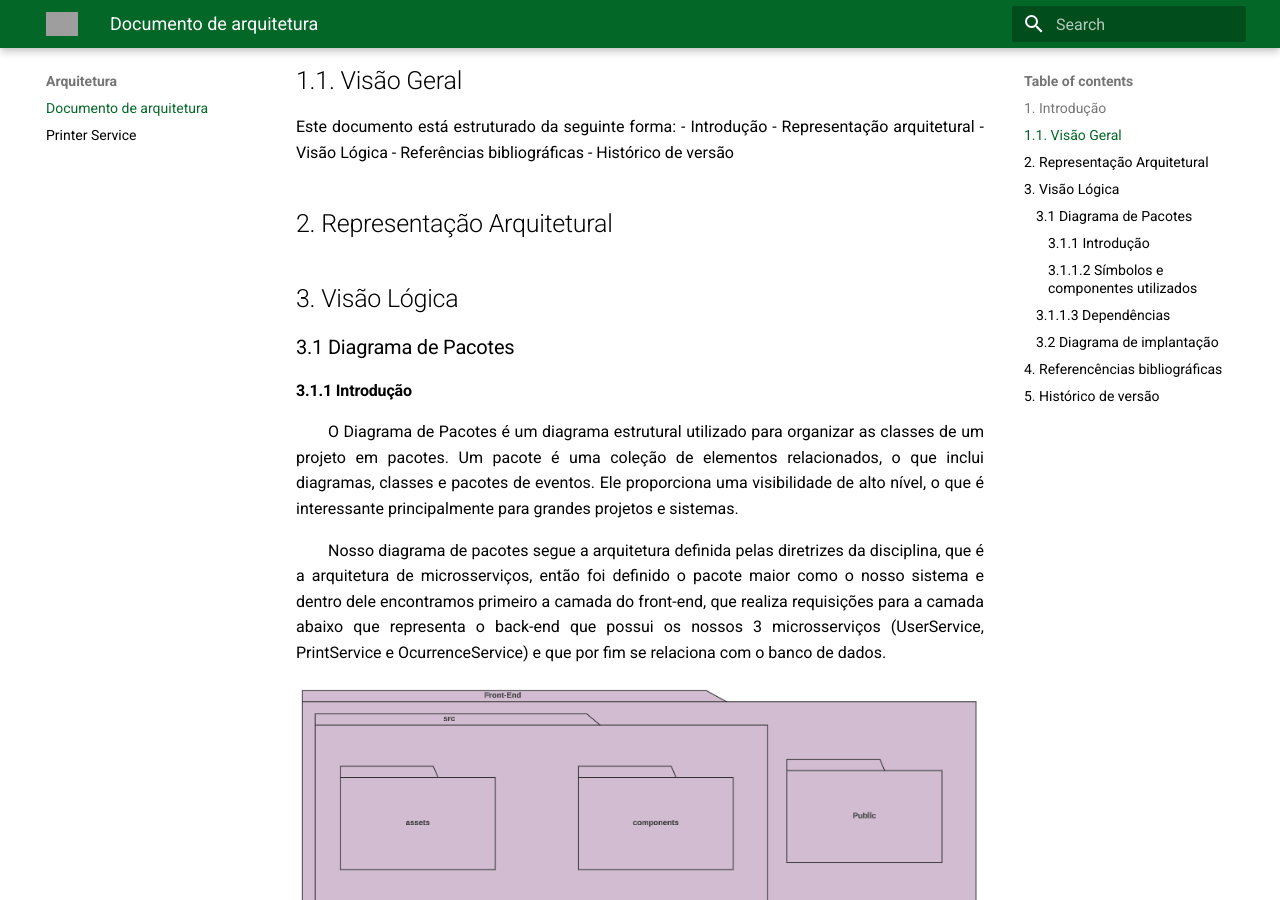
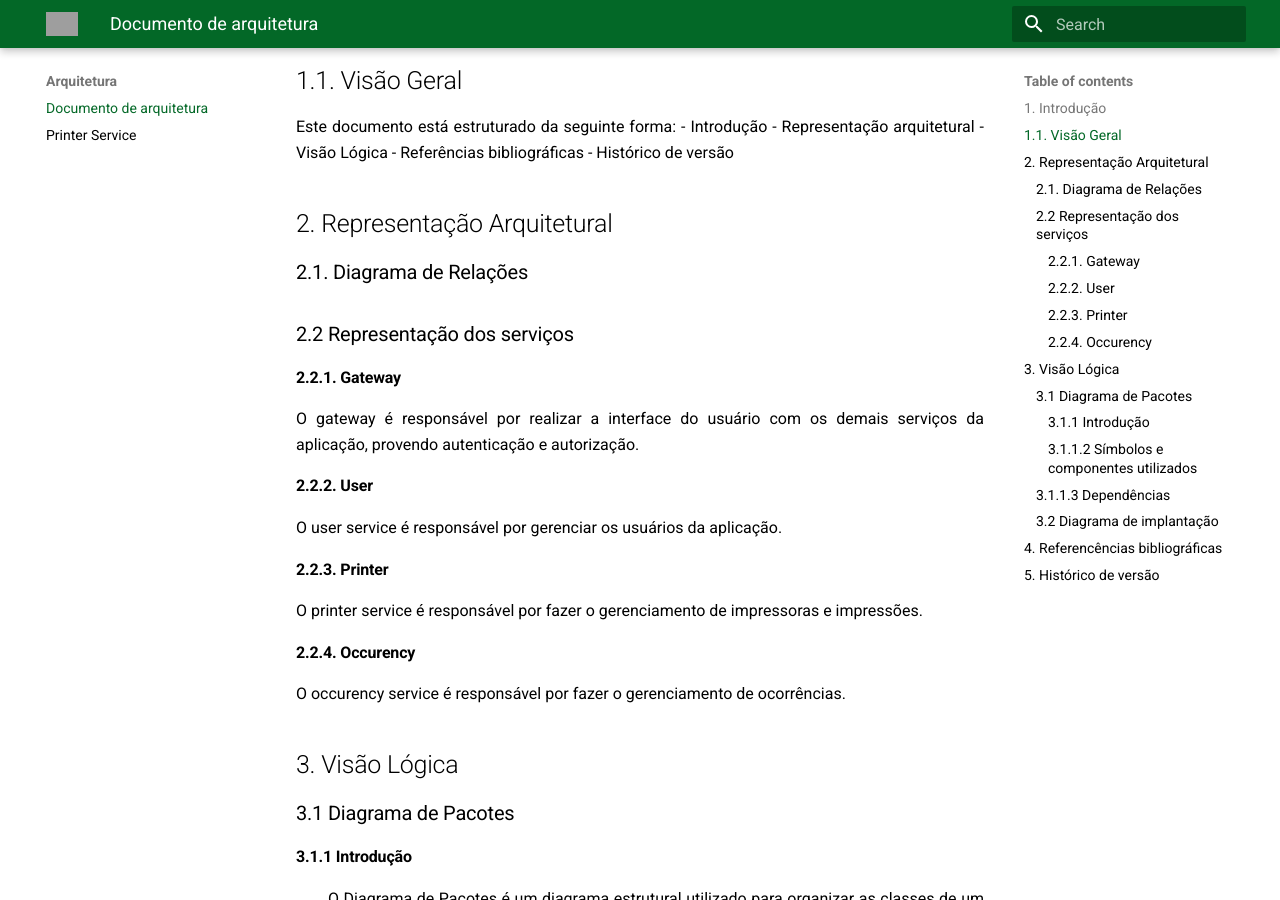
Before and after one commit to fga-eps-mds/2023.2-PrintGo-Doc, an MkDocs documentation site: the page built from docs/Arquitetura/documentoArquitetura.md, in a window 1280 px wide and 900 px high, scrolled down 332 px. Built offline with MkDocs 1.6.1 and Material for MkDocs 9.7.7, drawn with Linux system fonts in a browser that asks for light colours; grey boxes are pictures that could not be loaded.

Commit message:
:bulb:(#140) Adicionando texto de representação de serviços

```diff
--- a/docs/Arquitetura/documentoArquitetura.md
+++ b/docs/Arquitetura/documentoArquitetura.md
@@ -12,6 +12,21 @@ Este documento está estruturado da seguinte forma:
 - Histórico de versão
 
 ## 2. Representação Arquitetural
+
+### 2.1. Diagrama de Relações
+
+### 2.2 Representação dos serviços
+#### 2.2.1. Gateway
+O gateway é responsável por realizar a interface do usuário com os demais serviços da aplicação, provendo autenticação e autorização.
+
+#### 2.2.2. User
+O user service é responsável por gerenciar os usuários da aplicação.
+
+#### 2.2.3. Printer
+O printer service é responsável por fazer o gerenciamento de impressoras e impressões.
+
+#### 2.2.4. Occurency
+O occurency service é responsável por fazer o gerenciamento de ocorrências.
 
 ## 3. Visão Lógica
 ### 3.1 Diagrama de Pacotes
```
